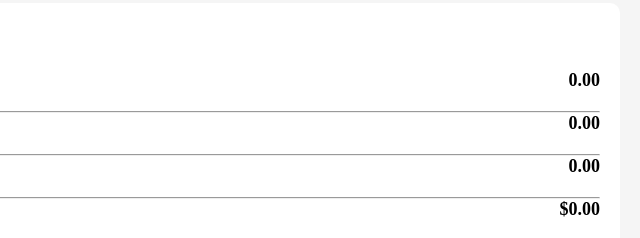
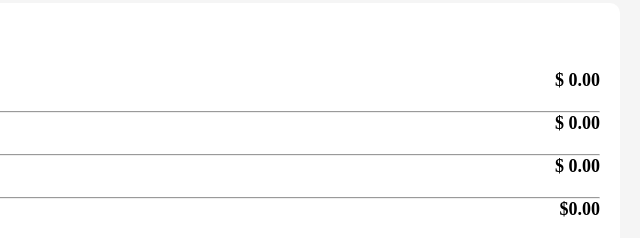
Before and after one commit to kalbuilds/expense-tracker-financial-dashboard, a plain HTML site: page index.html in a window 1280 px wide. Shown: the part 2141-2379 px from the top of the page, 640-1280 px from the left. Drawn offline with Linux system fonts and the light colour scheme.

Commit message:
feat: add total statistics display for improved financial overview

```diff
--- a/assets/js/index.js
+++ b/assets/js/index.js
@@ -14,6 +14,7 @@ const expenseAmount = document.getElementById('expense-balance-amount');
 const incomeStatistics = document.getElementById('income-statistics');
 
 const expenseStatistics = document.getElementById('expense-statistics');
+const totalStatistics = document.getElementById('total-statistics');
 
 // income - balance - amount
 
@@ -130,10 +131,13 @@ function calculateBalance() {
     balance = totalIncome - totalExpenses;
 
     incomeAmount.textContent = `$ ${totalIncome.toFixed(2)}`;
+    incomeStatistics.textContent = `$ ${totalIncome.toFixed(2)}`
 
     expenseAmount.textContent = `$ ${totalExpenses.toFixed(2)}`;
+    expenseStatistics.textContent = `$ ${totalExpenses.toFixed(2)}`
 
     totalBalanceAmount.textContent = `$ ${balance.toFixed(2)}`;
+    totalStatistics.textContent = `$ ${balance.toFixed(2)}`;
 
 }
 
--- a/index.html
+++ b/index.html
@@ -219,7 +219,7 @@
         <p class="statistics-title">Total Transactions
 
         </p>
-        <p class="value">0.00</p>
+        <p  id="total-statistics" class="value">0.00</p>
       </div>
 
       <hr>
```
